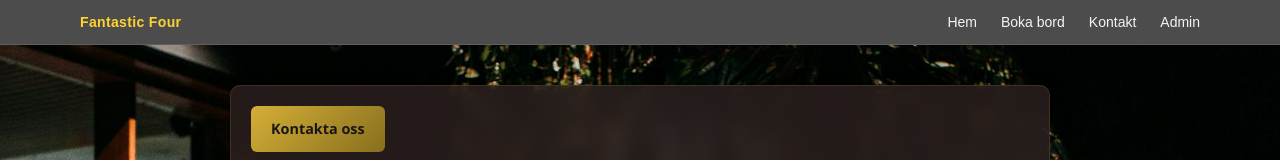
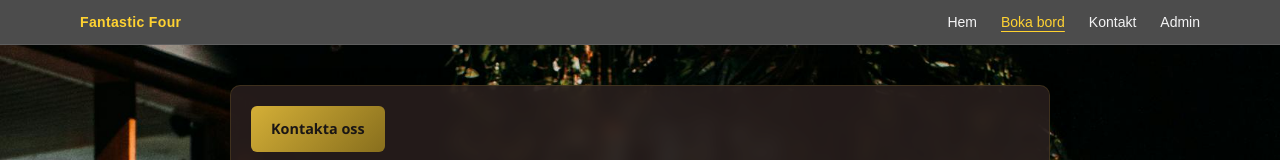
Before and after one commit to rorotarver/restaurang-grupp-backup, a Next.js app: page /booking in a window 1280 px wide. Shown: the top 160 px of the page. Built offline with nearby package versions, Linux system fonts and the light colour scheme; no server answers.

Commit message:
improved navbar, added error message when gdpr is unchecked, contact page implemented

```diff
--- a/app/src/components/booking/CustomerForm.tsx
+++ b/app/src/components/booking/CustomerForm.tsx
@@ -19,6 +19,7 @@ export default function CustomerForm({ selectedSlot, onCancel }: CustomerFormPro
     const [isSubmitting, setIsSubmitting] = useState(false);
     const [successMessage, setSuccessMessage] = useState<string | null>(null);
     const [gdprAccepted, setGdprAccepted] = useState(false);
+    const [gdprError, setGdprError] = useState<string | null>(null);
 
 
 
@@ -26,6 +27,7 @@ export default function CustomerForm({ selectedSlot, onCancel }: CustomerFormPro
      const handleSubmit = async (e: FormEvent) => {
 
         setError(null);
+          setGdprError(null);
 
         e.preventDefault();
         if (!name || !lastname || !email || !phone) {
@@ -46,7 +48,7 @@ export default function CustomerForm({ selectedSlot, onCancel }: CustomerFormPro
        setIsSubmitting(true);
 
        if (!gdprAccepted) {
-            setError('Du måste acceptera GDPR-villkoren för att fortsätta');
+          setGdprError('Du måste acceptera GDPR-villkoren för att fortsätta.');
             setIsSubmitting(false);
             return;
         }
@@ -96,10 +98,16 @@ return (
             <input type="email" placeholder="Email" value={email} onChange={(e) => setEmail(e.target.value)} className="border rounded-md p-3 w-full" />
             <input type="tel" placeholder="Telefonnummer" value={phone} onChange={(e) => setPhone(e.target.value)} className="border rounded-md p-3 w-full" />
                 <div className="flex items-start gap-2">
-                  <input className="" type="checkbox" id="gdpr-consent" checked={gdprAccepted} onChange={(e) => setGdprAccepted(e.target.checked)} />
+                                    <input className="" type="checkbox" id="gdpr-consent" checked={gdprAccepted} onChange={(e) => {
+                                        setGdprAccepted(e.target.checked);
+                                        if (e.target.checked) {
+                                            setGdprError(null);
+                                        }
+                                    }} />
                   <label htmlFor="gdpr-consent" className="text-sm leading-5">Jag accepterar GDPR-villkoren
                   </label>
                 </div>
+                                {gdprError && <p className="text-red-500 text-sm">{gdprError}</p>}
 
                 <p className="text-sm text-gray-600">Vi bryr oss om din integritet och hanterar dina uppgifter med omsorg. Dina uppgifter kommer endast att användas för bokningsändamål.</p>
              <div>
@@ -108,7 +116,7 @@ return (
             <div className="flex flex-wrap gap-3 pt-1">
                 <button
                     type="submit"
-                    disabled={isSubmitting || !gdprAccepted}
+                    disabled={isSubmitting}
                     className="landing-btn-submit w-full sm:w-auto"
                 >
                     {isSubmitting ? 'Skickar...' : 'Bekräfta bokning'}
--- a/app/src/components/ui/SiteNavbar.tsx
+++ b/app/src/components/ui/SiteNavbar.tsx
@@ -1,6 +1,18 @@
+"use client";
+
 import Link from "next/link";
+import { usePathname } from "next/navigation";
 
 export default function SiteNavbar() {
+  const pathname = usePathname();
+
+  const links = [
+    { href: "/", label: "Hem" },
+    { href: "/booking", label: "Boka bord" },
+    { href: "/contact", label: "Kontakt" },
+    { href: "/admin", label: "Admin" },
+  ];
+
   return (
     <header className="sticky top-0 z-50 border-b border-white/10 bg-black/70 backdrop-blur">
       <nav className="mx-auto flex w-full max-w-6xl items-center justify-between px-4 py-3 text-sm text-zinc-100">
@@ -8,10 +20,20 @@ export default function SiteNavbar() {
           Fantastic Four
         </Link>
         <div className="flex items-center gap-4 sm:gap-6">
-          <Link href="/" className="hover:text-amber-300 transition-colors">Hem</Link>
-          <Link href="/booking" className="hover:text-amber-300 transition-colors">Boka bord</Link>
-          <Link href="/contact" className="hover:text-amber-300 transition-colors">Kontakt</Link>
-          <Link href="/admin" className="hover:text-amber-300 transition-colors">Admin</Link>
+          {links.map((link) => {
+            const isActive = pathname === link.href;
+
+            return (
+              <Link
+                key={link.href}
+                href={link.href}
+                className={`transition-colors ${isActive ? "text-amber-300 underline underline-offset-4" : "hover:text-amber-300"}`}
+                aria-current={isActive ? "page" : undefined}
+              >
+                {link.label}
+              </Link>
+            );
+          })}
         </div>
       </nav>
     </header>
```
